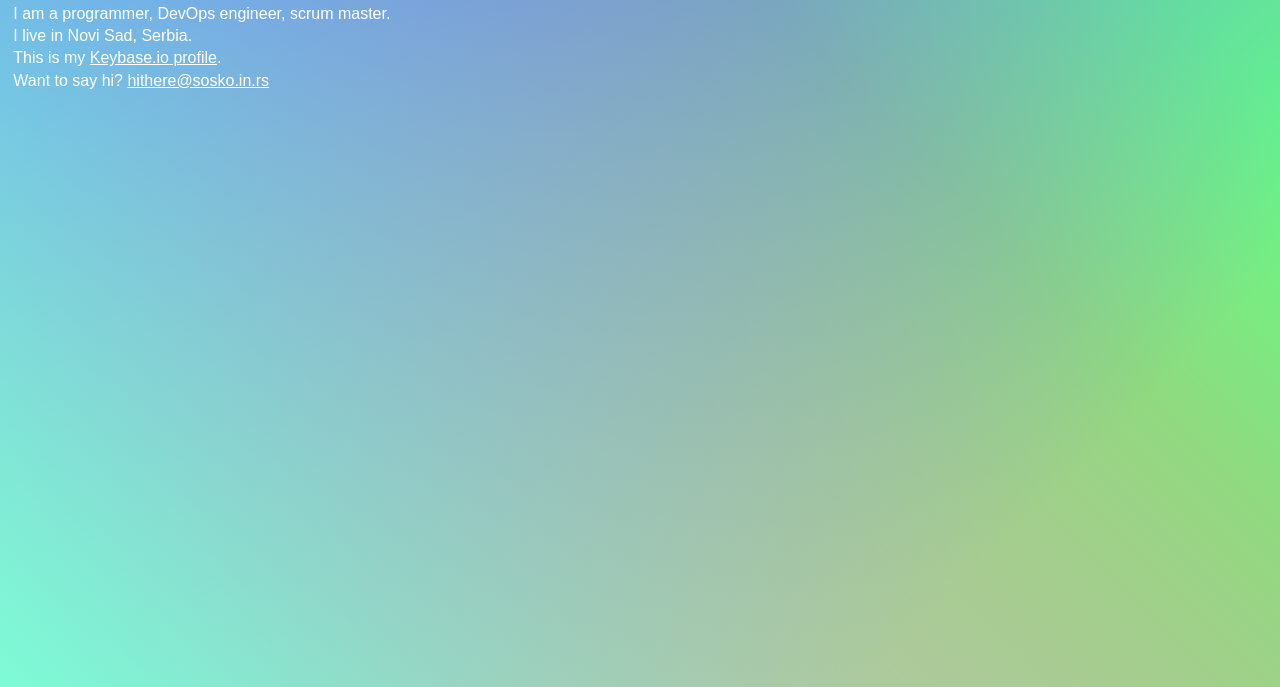
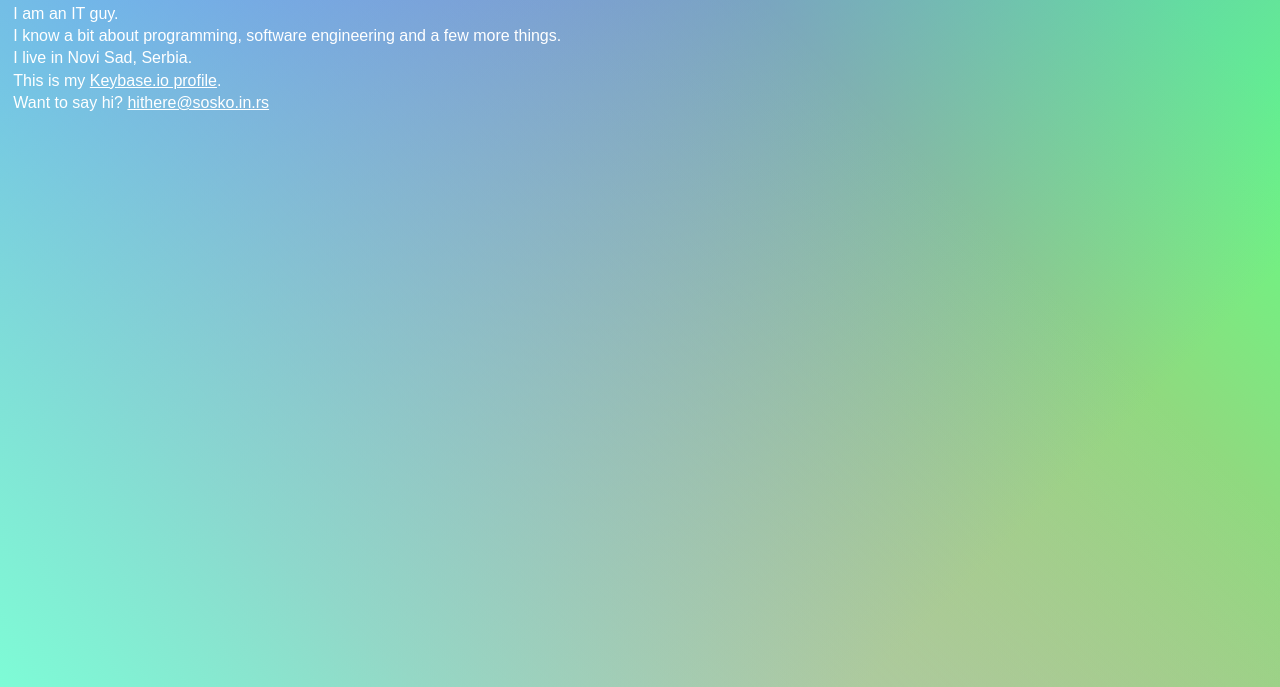
Before and after one commit to borisceranic/sosko.in.rs, a plain HTML site: page index.html in a window 1280 px wide. Shown: the part 113-800 px from the top of the page. Drawn offline with nearby package versions, Linux system fonts and the light colour scheme.

Commit message:
Modify my own description and what I do

```diff
--- a/index.html
+++ b/index.html
@@ -20,7 +20,8 @@
 			<section class="data">
 				<h1>Boris Ćeranić</h1>
 				<p>Hello, there!</p>
-				<p>I am a programmer, DevOps engineer, scrum master.</p>
+				<p>I am an IT guy.</p>
+				<p>I know a bit about programming, software engineering and a few more things.</p>
 				<p>I live in Novi Sad, Serbia.</p>
 				<p>This is my <a href="https://keybase.io/borisceranic">Keybase.io profile</a>.</p>
 				<p>Want to say hi?
```
